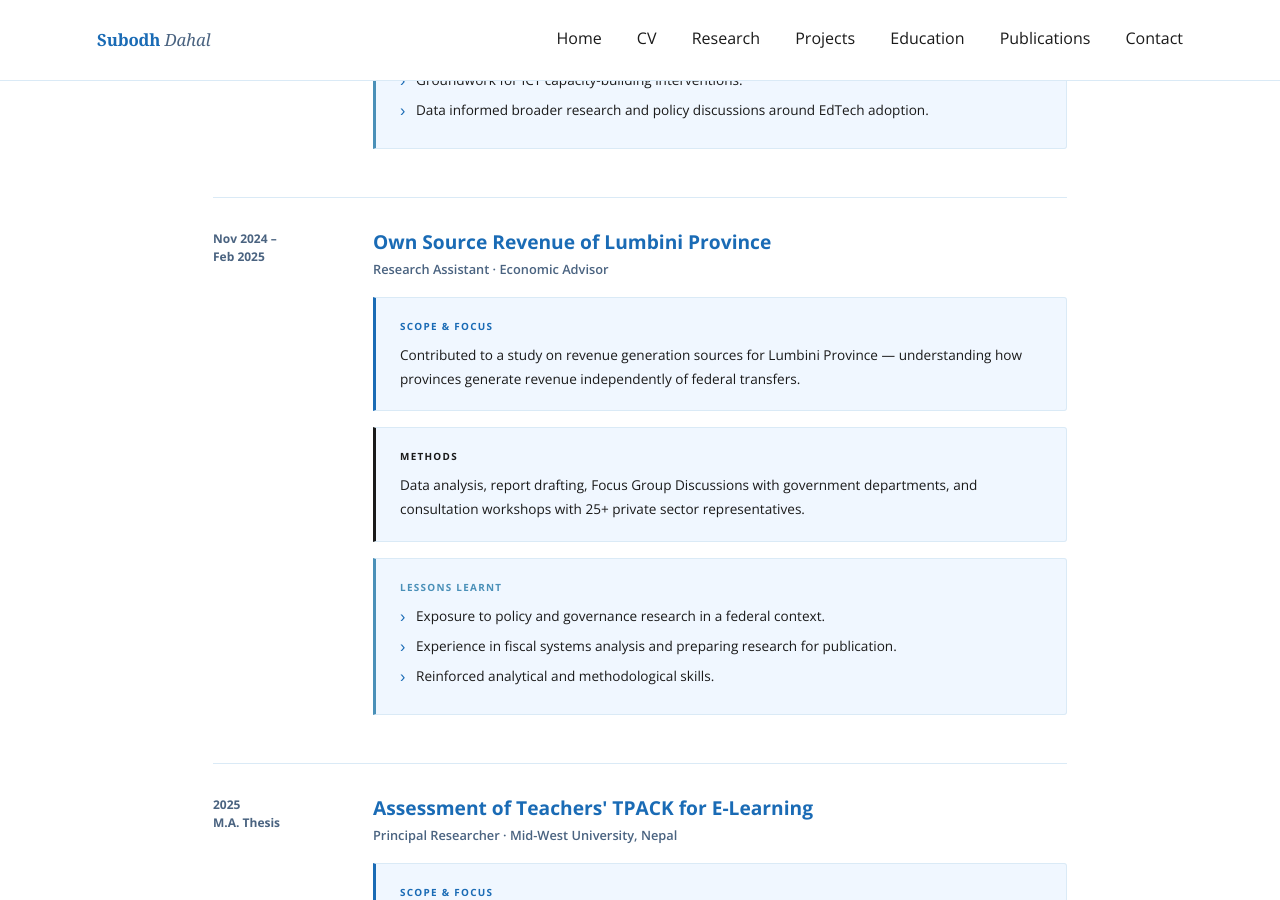
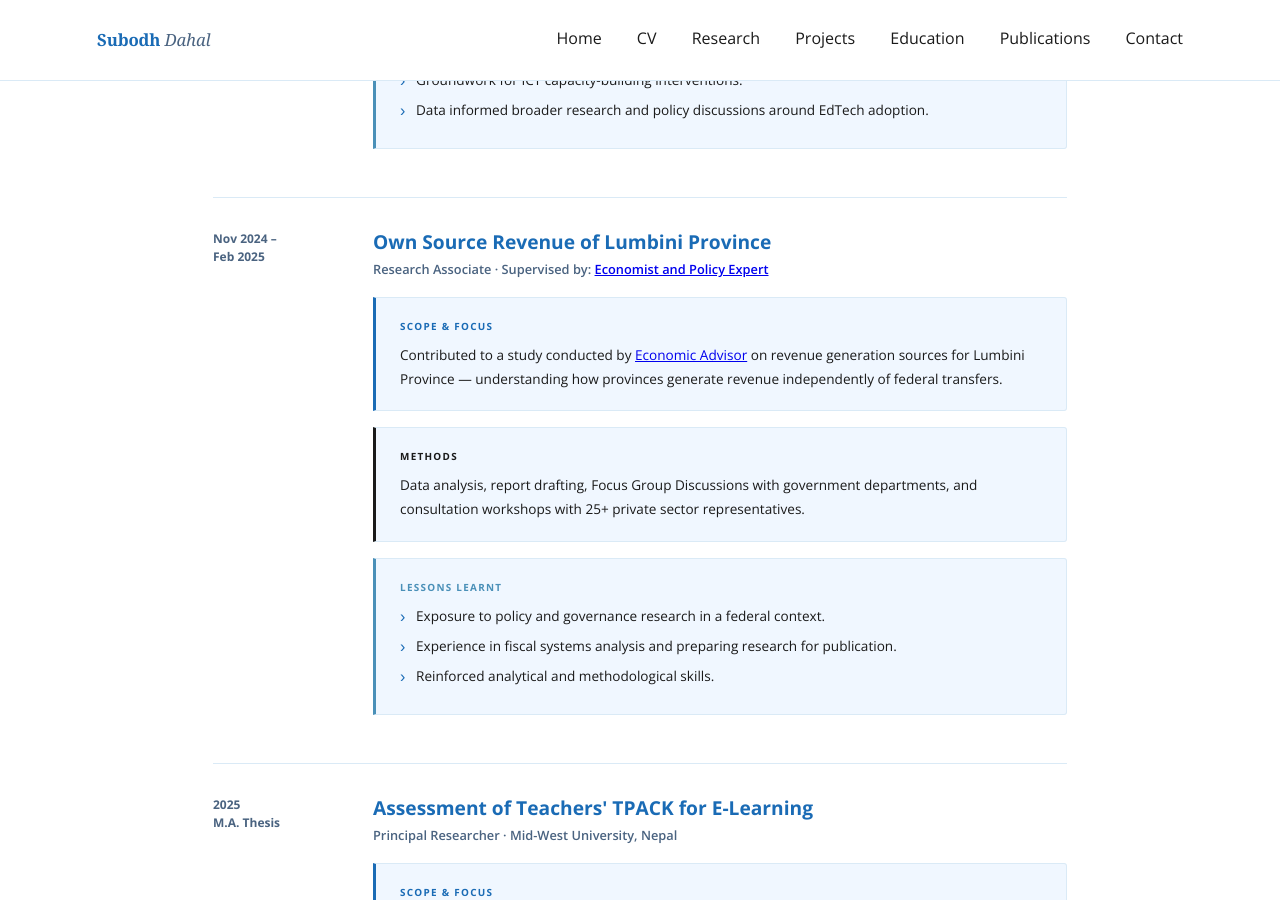
Before and after one commit to dahalsubodh/dahalsubodh.github.io, a Jekyll site: the page built from projects.md, in a window 1280 px wide and 900 px high, scrolled down 1340 px. Built offline with Jekyll 4.4.1, drawn with Linux system fonts in a browser that asks for light colours; some of the changed text lies outside the part shown.

Commit message:
Update projects.md

```diff
--- a/projects.md
+++ b/projects.md
@@ -18,7 +18,7 @@
   <div class="edu-year">Ongoing</div>
   <div>
     <h3 class="edu-degree">EdTech Tools &amp; Academic Integrity Scoping Review</h3>
-    <div class="edu-institution">Research &amp; Communication Consultant · Process Feedback</div>
+    <div class="edu-institution">Research &amp; Communication Consultant · <a href="www.processfeedback.org" target="_blank" rel="noopener noreferrer">Process Feedback</a></div>
     <div class="thesis-box">
       <div class="tb-label">Scope &amp; Focus</div>
       <p>A scoping review examining how current educational technology tools address academic integrity — identifying whether EdTech tools adopt preventive, punitive, or educative approaches to uphold academic integrity.</p>
@@ -68,10 +68,10 @@
   <div class="edu-year">Nov 2024 –<br>Feb 2025</div>
   <div>
     <h3 class="edu-degree">Own Source Revenue of Lumbini Province</h3>
-    <div class="edu-institution">Research Assistant · Economic Advisor</div>
+    <div class="edu-institution">Research Associate · Supervised by: <a href="https://np.linkedin.com/in/sushant-vaidik" target="_blank" rel="noopener noreferrer">Economist and Policy Expert</a></div>
     <div class="thesis-box">
       <div class="tb-label">Scope &amp; Focus</div>
-      <p>Contributed to a study on revenue generation sources for Lumbini Province — understanding how provinces generate revenue independently of federal transfers.</p>
+      <p>Contributed to a study conducted by <a href="https://np.linkedin.com/in/sushant-vaidik" target="_blank" rel="noopener noreferrer">Economic Advisor</a> on revenue generation sources for Lumbini Province — understanding how provinces generate revenue independently of federal transfers.</p>
     </div>
     <div class="thesis-box" style="border-left-color: var(--color-green); margin-top:0.75rem;">
       <div class="tb-label" style="color:var(--color-green);">Methods</div>
```
